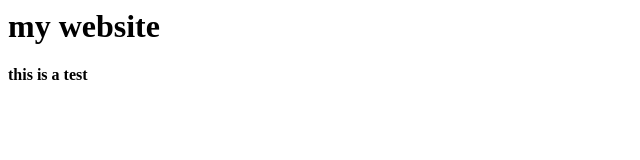
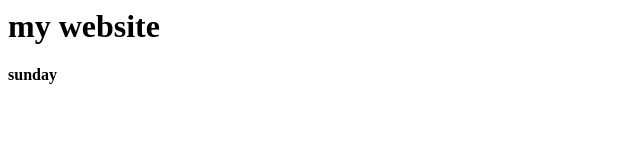
Before and after one commit to r0b3rta/testprojectsunday, a plain HTML site: page index.html in a window 1280 px wide. Shown: the full height of the page, 0-640 px from the left. Drawn offline with Linux system fonts and the light colour scheme.

Commit message:
text sunday index.html

```diff
--- a/index.html
+++ b/index.html
@@ -1,2 +1,2 @@
 <h1> my website </h1>
-<b> this is a test </b>
+<b> sunday </b>
```
